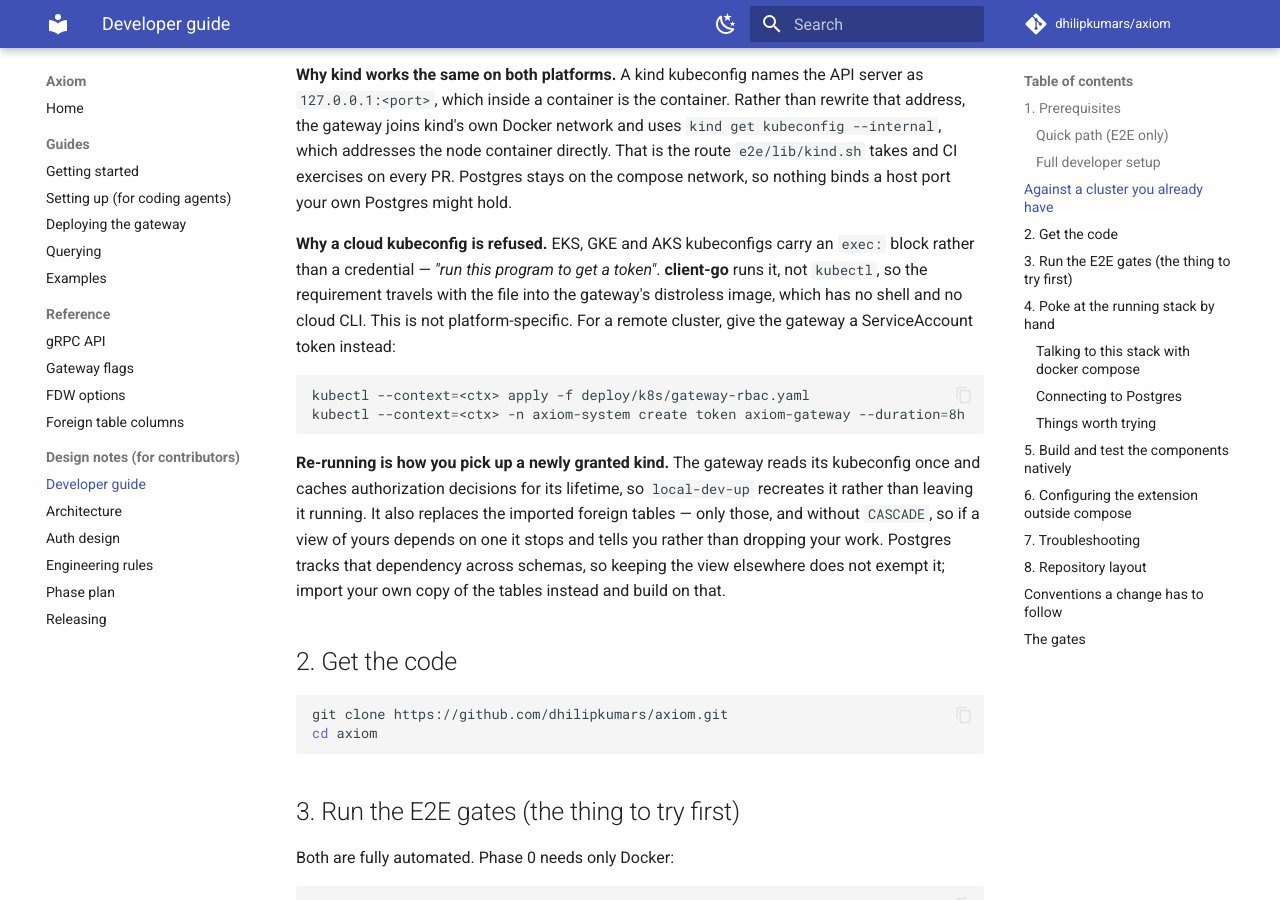
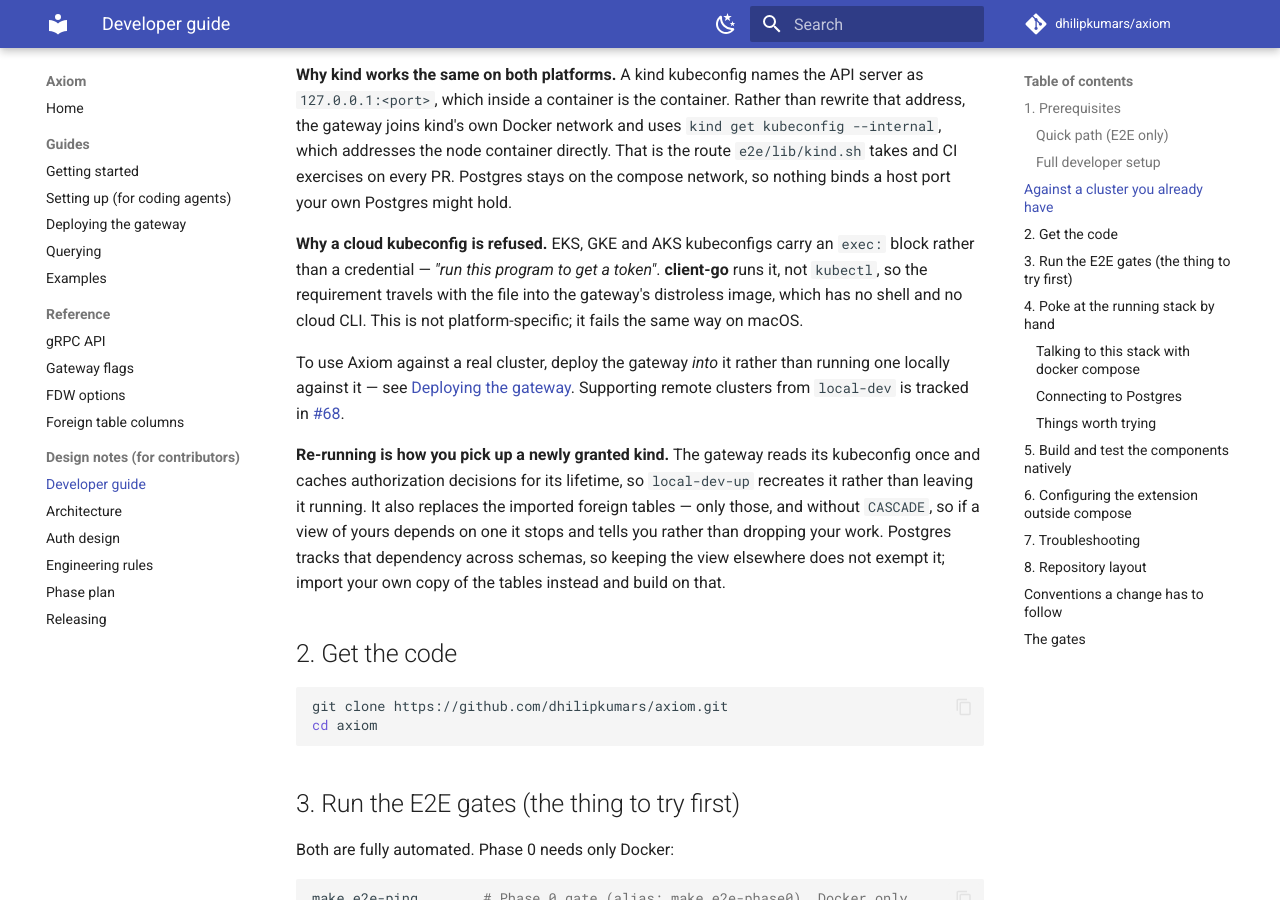
Before and after one commit to dhilipkumars/axiom, an MkDocs documentation site: the page built from docs/development.md, in a window 1280 px wide and 900 px high, scrolled down 2182 px. Built offline with MkDocs 1.6.1 and Material for MkDocs 9.7.7, drawn with Linux system fonts in a browser that asks for light colours; comment, search, counter and statistics services are not loaded.

Commit message:
Declare the data volume, and stop suggesting a token with nowhere to go
A deeper final review raised two things five earlier rounds had not.

It argued --force-recreate wipes the database every run, since no volume
is declared for /var/lib/postgresql/data, which would make the
dependent-object protection meaningless. Checked rather than accepted,
and it is wrong: the postgres image declares that VOLUME itself, docker
creates an anonymous volume, and compose reattaches it on recreate
rather than discarding it -- discarding needs --renew-anon-volumes. A row
written before a re-run reads back after it.

The instinct was still worth acting on. Behaviour this repo depends on
was inherited from a base image and declared nowhere here, so if that
VOLUME line ever went away the data would start disappearing silently and
the protection would quietly stop protecting anything. It is a named
volume now: same behaviour, stated rather than assumed, and still removed
by `local-dev down` because teardown should leave nothing.

The second finding was mine and straightforwardly right. The refusal for
a cloud kubeconfig told the reader to run `kubectl create token`, which
prints a token and updates no kubeconfig -- and the script only ever
reads the kubeconfig, so the next run meets the identical error. That is
a loop, not advice.

Rather than teach local-dev to accept a token, which would mean
supporting the remote clusters it deliberately refuses, the suggestion is
gone. It points at kind for local work and at the deploying guide for a
real cluster, which is where a gateway belongs anyway.

Verified together, since the protection depends on the volume: with a
table and a dependent view present, a re-run exits 2 and keeps both; the
volume is axiom_pgdata; dropping the view lets the next run succeed with
9 pods and the table still there.

Co-Authored-By: Claude Opus 5 <noreply@anthropic.com>

````diff
--- a/docs/development.md
+++ b/docs/development.md
@@ -101,13 +101,12 @@ might hold.
 `exec:` block rather than a credential — *"run this program to get a token"*.
 **client-go** runs it, not `kubectl`, so the requirement travels with the file
 into the gateway's distroless image, which has no shell and no cloud CLI. This
-is not platform-specific. For a remote cluster, give the gateway a
-ServiceAccount token instead:
+is not platform-specific; it fails the same way on macOS.
 
-```sh
-kubectl --context=<ctx> apply -f deploy/k8s/gateway-rbac.yaml
-kubectl --context=<ctx> -n axiom-system create token axiom-gateway --duration=8h
-```
+To use Axiom against a real cluster, deploy the gateway *into* it rather than
+running one locally against it — see [Deploying the
+gateway](guides/deploying.md). Supporting remote clusters from `local-dev` is
+tracked in [#68](https://github.com/dhilipkumars/axiom/issues/68).
 
 **Re-running is how you pick up a newly granted kind.** The gateway reads its
 kubeconfig once and caches authorization decisions for its lifetime, so
````
Also changed, not shown: 3 other files.
